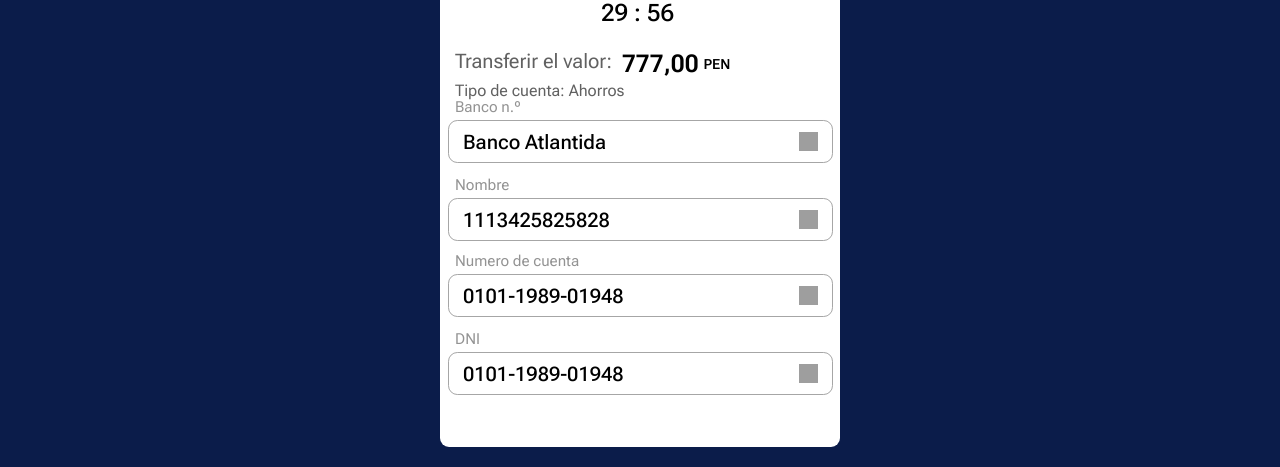
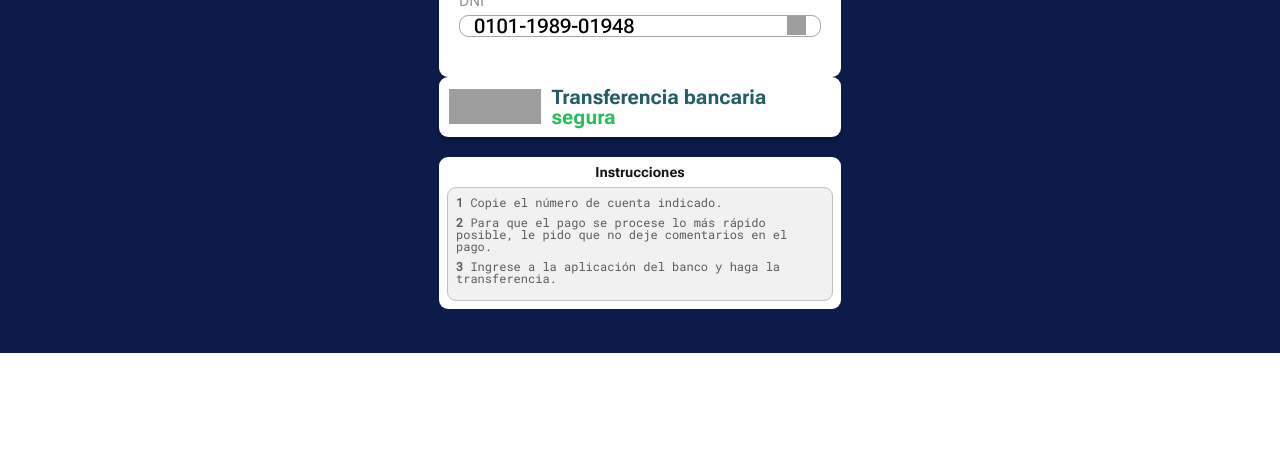
Before and after one commit to bnski171/page, a plain HTML site: page index.html in a window 1280 px wide. Shown: the part 447-914 px from the top of the page. After the commit the page ends 800 px from the top, so only its background shows below. Drawn offline with nearby package versions, Linux system fonts and the light colour scheme; grey boxes are pictures that could not be loaded.

Commit message:
Update index.html

```diff
--- a/index.html
+++ b/index.html
@@ -15,10 +15,8 @@
       box-sizing: border-box;
     }
 
-      html,
-      body {
+    html, body {
       margin: 0;
-        height: 100%;
       font-family: "Roboto Flex", sans-serif;
     }
 
@@ -42,99 +40,75 @@
       padding: 20px;
     }
 
-      .bank-transfer .container {
+    .container {
       background-color: #0b1c4a;
-        width: 402px;
-        height: 874px;
+      max-width: 402px;
+      width: 90%;
+      margin: 0 auto;
       position: relative;
     }
 
     /* Main Content Group */
-      .bank-transfer .main-group {
-        position: absolute;
-        width: 402px;
-        height: 544px;
-        top: 330px;
-        left: 1px;
+    .main-group {
+      width: 100%;
+      position: relative;
     }
 
-      .bank-transfer .overlap {
-        position: relative;
-        width: 400px;
-        height: 544px;
+    .overlap {
       background-color: #ffffff;
       border-radius: 9px;
+      padding: 20px;
     }
 
     /* Logo Block */
-      .bank-transfer .logo-block {
-        position: absolute;
-        width: 226px;
-        height: 83px;
-        top: 11px;
-        left: 85px;
-        background-color: #ffffff;
-        border-radius: 12px;
+    .logo-block {
       display: flex;
       justify-content: center;
       align-items: center;
+      margin-bottom: 20px;
     }
 
-      .bank-transfer .logo-img {
+    .logo-img {
       width: 139px;
       height: 56px;
       object-fit: cover;
     }
 
     /* Timer */
-      .bank-transfer .timer {
-        position: absolute;
-        width: 209px;
-        height: 25px;
-        top: 98px;
-        left: 93px;
+    .timer {
       font-weight: 500;
       font-size: 24px;
       text-align: center;
       color: #000000;
+      margin-bottom: 20px;
     }
 
     /* Value to Transfer */
-      .bank-transfer .value-to-transfer {
-        position: absolute;
-        width: 276px;
-        height: 36px;
-        top: 143px;
-        left: 15px;
+    .value-to-transfer {
+      display: flex;
+      justify-content: space-between;
+      align-items: center;
+      margin-bottom: 10px;
     }
 
-      .bank-transfer .transferir-el-valor {
-        position: absolute;
-        width: 160px;
-        top: 5px;
-        left: 0;
+    .transferir-el-valor {
       font-weight: 400;
       font-size: 20px;
       color: #616161;
     }
 
-      .bank-transfer .amount-currency {
-        position: absolute;
-        width: 111px;
-        height: 36px;
-        top: 0;
-        left: 167px;
+    .amount-currency {
       display: flex;
       align-items: center;
     }
 
-      .bank-transfer .amount {
+    .amount {
       font-weight: 600;
       font-size: 24.5px;
       color: #000000;
     }
 
-      .bank-transfer .currency {
+    .currency {
       font-weight: 600;
       font-size: 14px;
       color: #000000;
@@ -142,137 +116,109 @@
     }
 
     /* Tipo de Cuenta */
-      .bank-transfer .tipo-cuenta {
-        position: absolute;
-        width: 276px;
-        height: 20px;
-        top: 180px;
-        left: 15px;
+    .tipo-cuenta {
       font-weight: 400;
       font-size: 16px;
       color: #616161;
+      margin-bottom: 20px;
     }
 
     /* Input Fields */
-      .bank-transfer .input-field {
-        position: absolute;
-        width: 389px;
-        height: 63px;
-        left: 8px;
+    .input-field {
+      margin-bottom: 20px;
     }
 
-      .bank-transfer .input-field .label {
-        position: absolute;
-        top: 0;
-        left: 7px;
+    .input-field .label {
       font-weight: 400;
       font-size: 15.2px;
       color: #939393;
+      margin-bottom: 5px;
     }
 
-      .bank-transfer .input-field .input-box {
-        position: absolute;
-        width: 385px;
-        height: 43px;
-        top: 20px;
-        left: 0;
-        border-radius: 9.31px;
-        border: 1.33px solid #a6a6a6;
+    .input-box {
       display: flex;
       align-items: center;
       padding: 0 14px;
+      border-radius: 9.31px;
+      border: 1.33px solid #a6a6a6;
       cursor: pointer;
       transition: border-color 0.3s ease;
     }
 
-      .bank-transfer .input-field .input-box.copied {
+    .input-box.copied {
       border-color: #2bbc5d;
     }
 
-      .bank-transfer .input-field .input-box .text {
+    .input-box .text {
       font-weight: 500;
       font-size: 20px;
       color: #000000;
       flex: 1;
     }
 
-      .bank-transfer .input-field .input-box .copy-icon {
+    .copy-icon {
       width: 19px;
       height: 19px;
       cursor: pointer;
     }
 
     /* Security Block */
-      .bank-transfer .security-block {
-        position: absolute;
-        width: 403px;
-        height: 69px;
-        top: 50px;
-        left: 1px;
+    .security-block {
+      margin-bottom: 20px;
     }
 
-      .bank-transfer .security-block .overlap-3 {
-        position: relative;
-        width: 401px;
-        height: 69px;
+    .overlap-3 {
       background-color: #ffffff;
       border-radius: 9px;
       box-shadow: 0px 4px 4px rgba(0, 0, 0, 0.25);
       display: flex;
       align-items: center;
-        padding: 0 15px;
+      padding: 10px;
     }
 
-      .bank-transfer .security-block .transferencia {
+    .transferencia {
       font-weight: 700;
       font-size: 20px;
       color: #225e63;
       margin-left: 10px;
     }
 
-      .bank-transfer .security-block .transferencia .segura {
+    .transferencia .segura {
       color: #2bbc5d;
     }
 
-      .bank-transfer .security-block .pci-dss {
+    .pci-dss {
       width: 94px;
       height: 35px;
     }
 
     /* Instructions Block */
-      .bank-transfer .instructions-block {
-        position: absolute;
-        width: 403px;
-        height: 166px;
-        top: 142px;
-        left: 1px;
+    .instructions-block {
+      width: 100%;
     }
 
-      .bank-transfer .instructions-block .overlap-4 {
-        position: relative;
-        width: 401px;
-        height: 166px;
+    .overlap-4 {
       background-color: #ffffff;
       border-radius: 9px;
       padding: 8px;
     }
 
-      .bank-transfer .instructions-block .title {
+    .title {
       font-weight: 700;
       font-size: 14px;
       color: #141414;
       text-align: center;
+      margin-bottom: 8px;
     }
 
-      .bank-transfer .instructions-block .content {
+    .content {
       background-color: #f1f1f1;
       border-radius: 9px;
       border: 1px solid #c1c1c1;
       padding: 8px;
-        margin-top: 8px;
     }
 
-      .bank-transfer .instructions-block .content p {
+    .content p {
       font-family: "Roboto Mono", monospace;
       font-weight: 400;
       font-size: 12px;
@@ -280,29 +226,17 @@
       margin: 0 0 8px;
     }
 
-      .bank-transfer .instructions-block .content p strong {
+    .content p strong {
       font-weight: 700;
     }
 
     /* Animations */
     @keyframes fadeIn {
-        from {
-          opacity: 0;
-        }
-        to {
-          opacity: 1;
-        }
+      from { opacity: 0; }
+      to { opacity: 1; }
     }
 
-      .bank-transfer .container,
-      .bank-transfer .main-group,
-      .bank-transfer .overlap,
-      .bank-transfer .logo-block,
-      .bank-transfer .timer,
-      .bank-transfer .value-to-transfer,
-      .bank-transfer .input-field,
-      .bank-transfer .security-block,
-      .bank-transfer .instructions-block {
+    .container, .main-group, .overlap, .logo-block, .timer, .value-to-transfer, .input-field, .security-block, .instructions-block {
       animation: fadeIn 1s ease-in-out;
     }
 
@@ -327,17 +261,25 @@
     }
 
     @keyframes fadeInOut {
-        0% {
-          opacity: 0;
+      0% { opacity: 0; }
+      10% { opacity: 1; }
+      90% { opacity: 1; }
+      100% { opacity: 0; }
     }
-        10% {
-          opacity: 1;
+
+    /* Media Queries */
+    @media (max-width: 768px) {
+      .container {
+        max-width: 100%;
       }
-        90% {
-          opacity: 1;
+      .overlap {
+        padding: 10px;
       }
-        100% {
-          opacity: 0;
+      .input-field {
+        margin-bottom: 15px;
+      }
+      .content p {
+        font-size: 11px;
       }
     }
   </style>
@@ -365,7 +307,7 @@
           <!-- Tipo de Cuenta -->
           <div class="tipo-cuenta">Tipo de cuenta: Ahorros</div>
           <!-- Banco Field -->
-            <div class="input-field" style="top: 197px">
+          <div class="input-field">
             <div class="label">Banco n.º</div>
             <div class="input-box">
               <span class="text">Banco Atlantida</span>
@@ -373,7 +315,7 @@
             </div>
           </div>
           <!-- Nombre Field -->
-            <div class="input-field" style="top: 275px">
+          <div class="input-field">
             <div class="label">Nombre</div>
             <div class="input-box">
               <span class="text">1113425825828</span>
@@ -381,7 +323,7 @@
             </div>
           </div>
           <!-- Numero de cuenta Field -->
-            <div class="input-field" style="top: 351px">
+          <div class="input-field">
             <div class="label">Numero de cuenta</div>
             <div class="input-box">
               <span class="text">0101-1989-01948</span>
@@ -389,7 +331,7 @@
             </div>
           </div>
           <!-- DNI Field -->
-            <div class="input-field" style="top: 429px">
+          <div class="input-field">
             <div class="label">DNI</div>
             <div class="input-box">
               <span class="text">0101-1989-01948</span>
```
Lines whose indentation alone changed are shown as unchanged.
